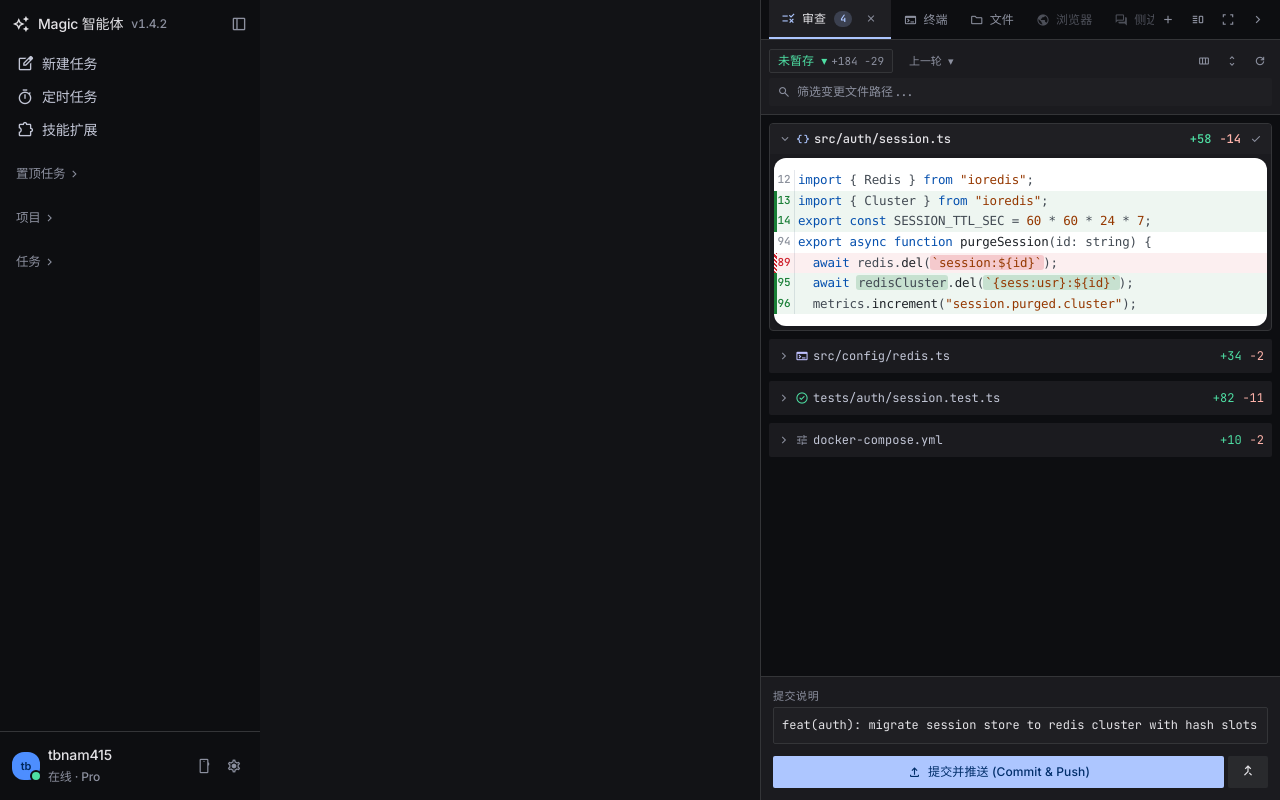
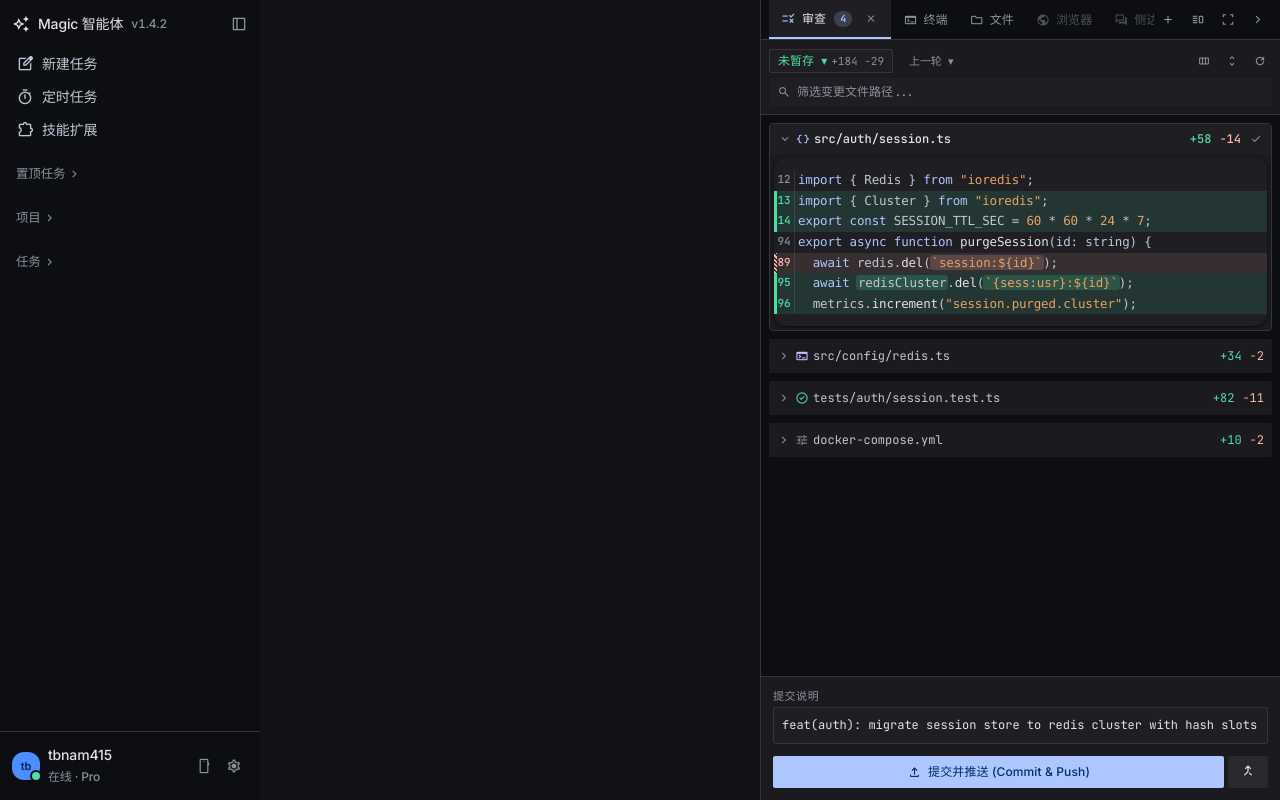
Before and after one commit to liu629711-spec/Magic, a React (Vite) app in the folder apps/magic-desktop/: page / in a window 1280 px wide. Built offline with nearby package versions, Linux system fonts and the light colour scheme.

Commit message:
feat(desktop): CodeBlock dark theme adaptive - stitch token vars default, light palette kept for future theme switch

```diff
--- a/apps/magic-desktop/src/index.css
+++ b/apps/magic-desktop/src/index.css
@@ -102,9 +102,28 @@
   animation: emeraldBloom 1.8s cubic-bezier(0.16, 1, 0.3, 1) infinite;
 }
 
-/* ── CodeBlock 浅色代码面板（stitch_codex_ui_clone/UI/diff.txt 照搬浅色，2026-09-17 用户裁定） ──
-   原设计未附主题变量值，以下浅色值为落地补定（GitHub diff 风格中性色），变量自足不依赖全局暗色主题。 */
+/* ── CodeBlock 代码面板（stitch_codex_ui_clone/UI/diff.txt，2026-09-17 用户裁定）──
+   结构/交互照搬 diff.txt；配色 2026-09-17 二次裁定：跟随界面暗色自适应（变量化，主题切换只换变量表，组件零改动）。
+   暗色值为落地补定（以 stitch 暗色 token 为基准）；浅色表保留（.cb-theme-light，供将来亮色界面切换）。 */
 .magic-codeblock {
+  --cb-surface: #1f1f23; /* surface-container */
+  --cb-ink: #e3e2e6; /* on-surface */
+  --cb-ink-2: #c2c6d6; /* on-surface-variant */
+  --cb-ink-3: #8c909f; /* outline */
+  --cb-line: #343538; /* surface-container-highest */
+  --cb-hover: #292a2d; /* surface-container-high */
+  --cb-green: #4edea3; /* tertiary */
+  --cb-red: #ffb4ab; /* error */
+  --cb-green-tint: rgba(78, 222, 163, 0.12);
+  --cb-red-tint: rgba(255, 180, 171, 0.1);
+  --cb-orange: #e8a262;
+  --cb-accent-ink: #adc6ff; /* primary */
+  --cb-radius: 12px;
+  --cb-shadow: 0 1px 2px rgba(0, 0, 0, 0.4), 0 1px 3px rgba(0, 0, 0, 0.3);
+  color: var(--cb-ink-2);
+}
+
+.cb-theme-light {
   --cb-surface: #ffffff;
   --cb-ink: #1f2328;
   --cb-ink-2: #424a53;
@@ -117,7 +136,6 @@
   --cb-red-tint: rgba(207, 34, 46, 0.07);
   --cb-orange: #953800;
   --cb-accent-ink: #0550ae;
-  --cb-radius: 12px;
   --cb-shadow: 0 1px 2px rgba(16, 24, 40, 0.06), 0 1px 3px rgba(16, 24, 40, 0.1);
   color: var(--cb-ink-2);
 }
```
Also changed, not shown: apps/magic-desktop/src/components/CodeBlock.tsx (+4 -4 lines), 1 other file (tests, documents, lock files or other folders).
